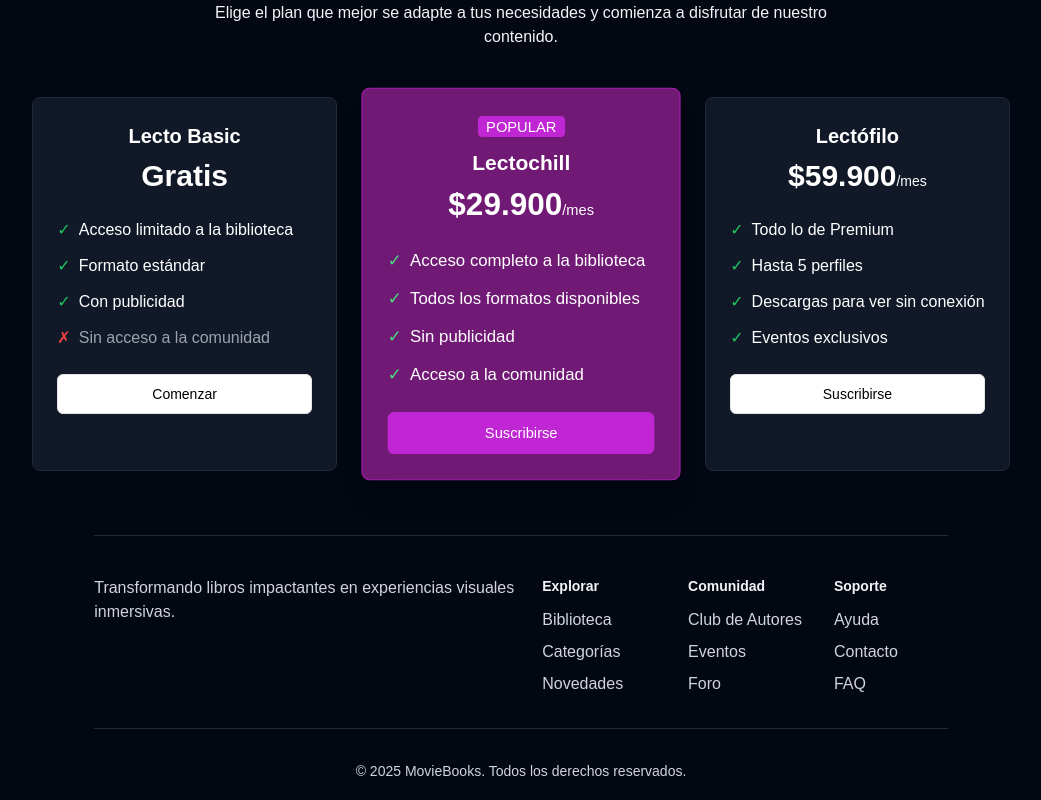
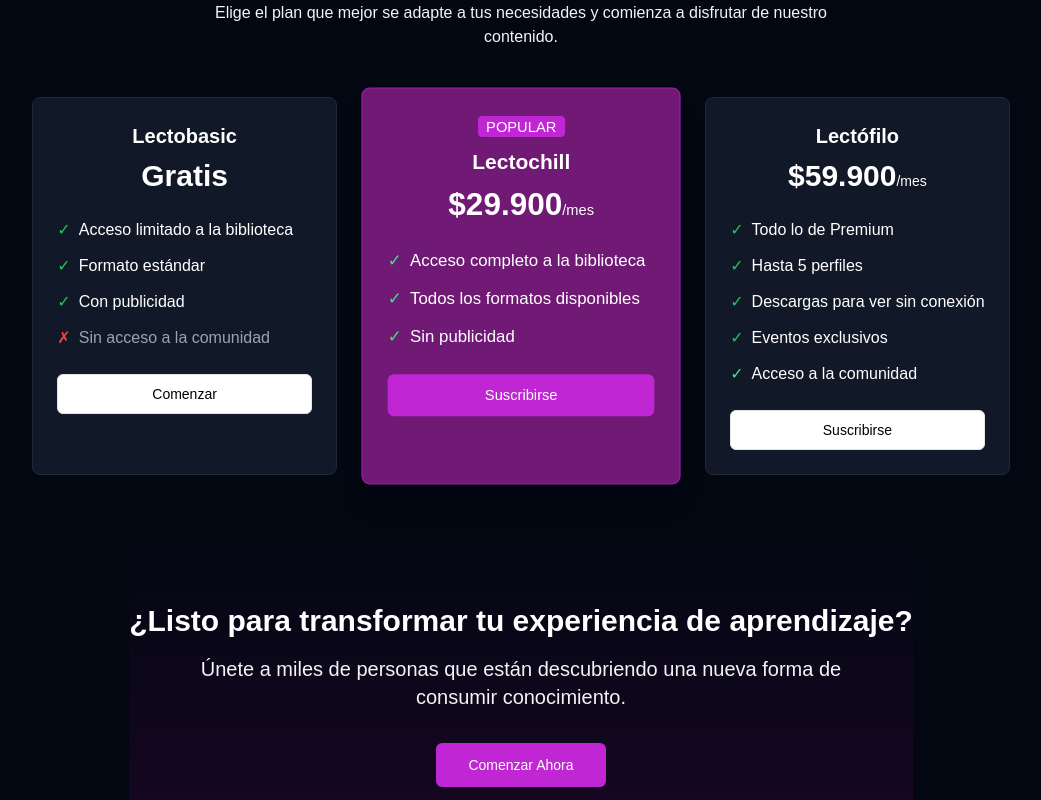
Before and after one commit to LeoRami99/moviebooks, a Next.js app: page / in a window 1280 px wide. Shown: the part 4520-5320 px from the top of the page, without its empty margins (119-1160 px from the left). Built offline with nearby package versions, Linux system fonts and the light colour scheme.

Commit message:
Update subscription plans section for consistency and improved clarity

```diff
--- a/app/page.tsx
+++ b/app/page.tsx
@@ -184,6 +184,7 @@ export default function Home() {
 				</section>
 
 				{/* Subscription Plans */}
+				<div className='flex flex-col justify-center items-center'>
 					<section className='py-16 bg-gray-950'>
 						<div className='container'>
 							<div className='text-center mb-12'>
@@ -195,7 +196,7 @@ export default function Home() {
 							<div className='grid grid-cols-1 md:grid-cols-3 gap-8'>
 								<div className='bg-gray-900 p-6 rounded-lg border border-gray-800'>
 									<div className='text-center mb-6'>
-									<h3 className='text-xl font-bold mb-2'>Lecto Basic</h3>
+										<h3 className='text-xl font-bold mb-2'>Lectobasic</h3>
 										<p className='text-3xl font-bold'>Gratis</p>
 									</div>
 									<ul className='space-y-3 mb-6'>
@@ -234,9 +235,6 @@ export default function Home() {
 										<li className='flex items-center'>
 											<span className='text-green-400 mr-2'>✓</span> Sin publicidad
 										</li>
-									<li className='flex items-center'>
-										<span className='text-green-400 mr-2'>✓</span> Acceso a la comunidad
-									</li>
 									</ul>
 									<Button className='w-full bg-fuchsia-600 hover:bg-fuchsia-700 text-white'>Suscribirse</Button>
 								</div>
@@ -260,6 +258,9 @@ export default function Home() {
 										<li className='flex items-center'>
 											<span className='text-green-500 mr-2'>✓</span> Eventos exclusivos
 										</li>
+										<li className='flex items-center'>
+											<span className='text-green-400 mr-2'>✓</span> Acceso a la comunidad
+										</li>
 									</ul>
 									<Button variant='outline' className='w-full text-black'>
 										Suscribirse
@@ -268,6 +269,20 @@ export default function Home() {
 							</div>
 						</div>
 					</section>
+
+					{/* CTA Section */}
+					<section className='py-16 bg-gradient-to-b from-gray-950 to-fuchsia-950/30'>
+						<div className='container text-center'>
+							<h2 className='text-3xl font-bold mb-4'>¿Listo para transformar tu experiencia de aprendizaje?</h2>
+							<p className='text-xl text-gray-100 max-w-2xl mx-auto mb-8'>
+								Únete a miles de personas que están descubriendo una nueva forma de consumir conocimiento.
+							</p>
+							<Button size='lg' className='bg-fuchsia-600 hover:bg-fuchsia-700 text-white'>
+								Comenzar Ahora
+							</Button>
+						</div>
+					</section>
+				</div>
 
 				{/* Footer */}
 				<footer className='bg-gray-950 border-t border-gray-800 py-10'>
--- a/app/plans/page.tsx
+++ b/app/plans/page.tsx
@@ -75,7 +75,7 @@ export default function PlansPage() {
 						<div className='grid grid-cols-1 md:grid-cols-3 gap-8'>
 							<div className='bg-gray-900 p-6 rounded-lg border border-gray-800'>
 								<div className='text-center mb-6'>
-									<h3 className='text-xl font-bold mb-2'>Lecto Basic</h3>
+									<h3 className='text-xl font-bold mb-2'>Lectobasic</h3>
 									<p className='text-3xl font-bold'>Gratis</p>
 								</div>
 								<ul className='space-y-3 mb-6'>
@@ -114,9 +114,6 @@ export default function PlansPage() {
 									<li className='flex items-center'>
 										<span className='text-green-400 mr-2'>✓</span> Sin publicidad
 									</li>
-									<li className='flex items-center'>
-										<span className='text-green-400 mr-2'>✓</span> Acceso a la comunidad
-									</li>
 								</ul>
 								<Button className='w-full bg-fuchsia-600 hover:bg-fuchsia-700 text-white'>Suscribirse</Button>
 							</div>
@@ -139,6 +136,9 @@ export default function PlansPage() {
 									</li>
 									<li className='flex items-center'>
 										<span className='text-green-500 mr-2'>✓</span> Eventos exclusivos
+									</li>
+									<li className='flex items-center'>
+										<span className='text-green-400 mr-2'>✓</span> Acceso a la comunidad
 									</li>
 								</ul>
 								<Button variant='outline' className='w-full text-black'>
```
Lines whose indentation alone changed are shown as unchanged.
